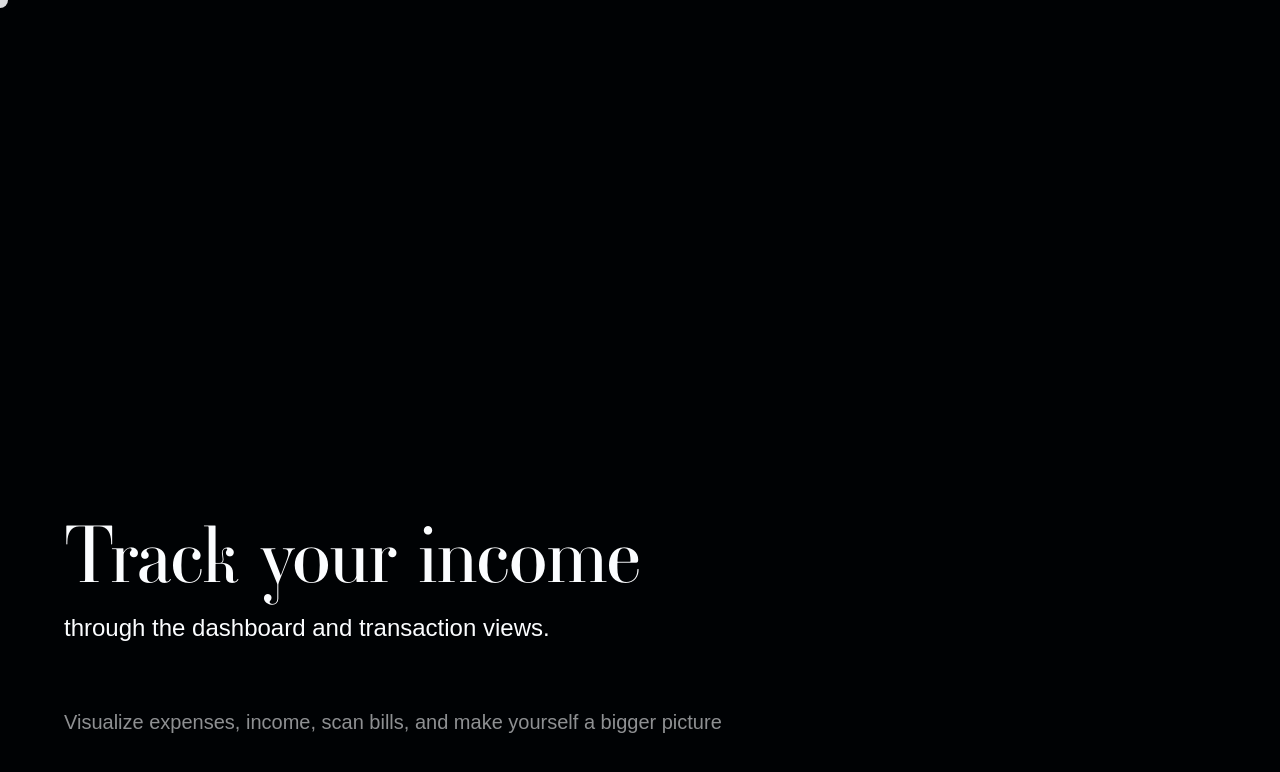
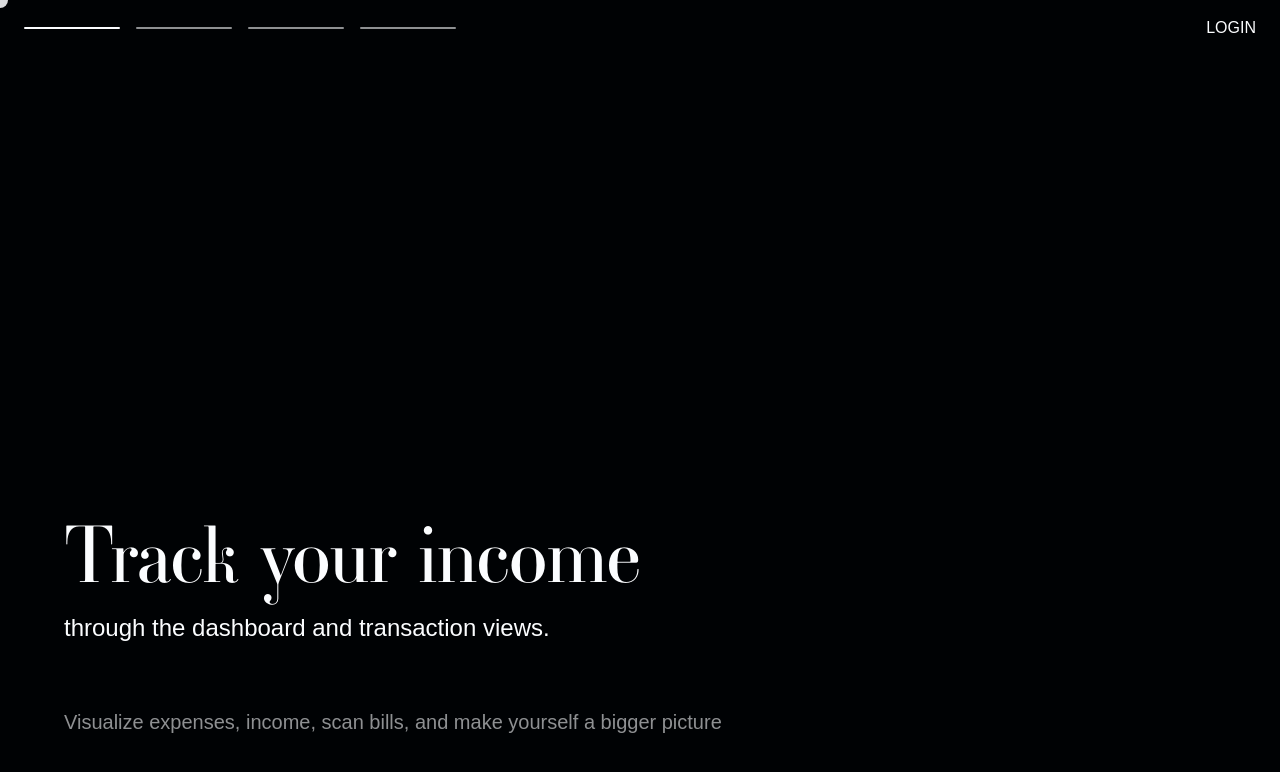
Before and after one commit to n-zngr/Financez-NextJs, a Next.js app in the folder financez/: page / in a window 1280 px wide. Both pictures are taken after a click on the button "Revolutionize your finances". Shown: the top 772 px of the page. Built offline with nearby package versions, Linux system fonts and the light colour scheme.

Commit message:
feat(onboarding): Added nav to OnboardingLogic, added dynamic navbar page indicator, updated transition on all Onboarding pages

```diff
--- a/financez/src/app/onboarding/Onboarding-1.tsx
+++ b/financez/src/app/onboarding/Onboarding-1.tsx
@@ -4,7 +4,7 @@ import { OnboardingProps } from '@/components/OnboardingLogic';
 const Onboarding1: FC<OnboardingProps> = ({ onNext }) => {
     // Landing Page
     return (
-        <div className="flex flex-col justify-end min-h-screen">
+        <div className="flex flex-col justify-end min-h-screen w-full">
             <div className="px-16 text-white-5">
                 <h1 className="font-ambroise font-demi text-7_5xl">Financez-vous</h1>
                 <h2 className="font-thin text-2xl pt-2">Finance yourself</h2>
--- a/financez/src/app/onboarding/Onboarding-3.tsx
+++ b/financez/src/app/onboarding/Onboarding-3.tsx
@@ -4,7 +4,7 @@ import { OnboardingProps } from '@/components/OnboardingLogic';
 const Onboarding3: FC<OnboardingProps> = ({ onNext }) => {
     // Feature - Budgeting
     return (
-        <button onClick={onNext} className="flex flex-col justify-end min-h-screen text-left">
+        <button onClick={onNext} className="flex flex-col justify-end min-h-screen text-left w-full">
             <div className="px-16 text-white-5">
                 <h1 className="font-ambroise font-demi text-7_5xl">Set your goals</h1>
                 <h2 className="font-thin text-2xl pt-2">through the budget view.</h2>
--- a/financez/src/app/onboarding/Onboarding-4.tsx
+++ b/financez/src/app/onboarding/Onboarding-4.tsx
@@ -4,7 +4,7 @@ import { OnboardingProps } from '@/components/OnboardingLogic';
 const Onboarding4: FC<OnboardingProps> = ({ onNext }) => {
     // Select Account Type (Personal or Business)
     return (
-        <button onClick={onNext} className="flex flex-col justify-end min-h-screen text-left">
+        <button onClick={onNext} className="flex flex-col justify-end min-h-screen text-left w-full">
             <div className="px-16 text-white-5">
                 <h1 className="font-ambroise font-demi text-7_5xl">Select your account</h1>
                 <h2 className="font-thin text-2xl pt-2">that fits your needs.</h2>
--- a/financez/src/app/onboarding/Onboarding-5.tsx
+++ b/financez/src/app/onboarding/Onboarding-5.tsx
@@ -5,7 +5,7 @@ import Plans from '@/components/Plans/Plans';
 const Onboarding5: FC<OnboardingProps> = ({ onNext }) => {
     // Select your plan (Standard, Prestige)
     return (
-        <div className='flex flex-col justify-end min-h-screen'>
+        <div className='flex flex-col justify-end min-h-screen w-full'>
             <Plans onNext={onNext}/>
             <div className='px-16 text-white-5'>
                 <h1 className='font-ambroise font-demi text-7_5xl'>Select your plan</h1>
--- a/financez/src/app/onboarding/onboarding-2.tsx
+++ b/financez/src/app/onboarding/onboarding-2.tsx
@@ -4,7 +4,7 @@ import { OnboardingProps } from '@/components/OnboardingLogic';
 const Onboarding2: FC<OnboardingProps> = ({ onNext }) => {
     // Feature - Tracking
     return (
-        <button onClick={onNext} className="flex flex-col justify-end min-h-screen text-left">
+        <button onClick={onNext} className="flex flex-col justify-end min-h-screen text-left w-full">
             <div className="px-16 text-white-5">
                 <h1 className="font-ambroise font-demi text-7_5xl">Track your income</h1>
                 <h2 className="font-thin text-2xl pt-2">through the dashboard and transaction views.</h2>
--- a/financez/src/components/OnboardingLogic.tsx
+++ b/financez/src/components/OnboardingLogic.tsx
@@ -27,21 +27,37 @@ const OnboardingLogic = () => {
         }
     };
 
+    const navTransition = currentPage === 1 ? 'translate-y-[-100%]' : 'translate-y-0';
+    const navVisibility = currentPage === 1 ? 'invisible' : 'visible';
+
     return (
         <div className='relative h-screen w-screen overflow-hidden'>
-            <div className={`absolute inset-0 transition-transform duration-500 ease-in-out ${currentPage === 1 ? 'translate-x-0' : '-translate-x-full'}`}>
+            {/*Nav*/}
+            <nav className={`fixed top-0 left-0 w-full bg-transparent py-4 px-6 flex items-center justify-between transition-transform duration-800 z-50 ${navVisibility} ${navTransition}`}>
+                <div className='flex gap-4'>
+                    <div className={`w-[96px] h-[2px] rounded transition-all duration-400 ${currentPage === 2 ? 'bg-white-5' : 'bg-gray-5'}`}></div>
+                    <div className={`w-[96px] h-[2px] rounded transition-all duration-400 ${currentPage === 3 ? 'bg-white-5' : 'bg-gray-5'}`}></div>
+                    <div className={`w-[96px] h-[2px] rounded transition-all duration-400 ${currentPage === 4 ? 'bg-white-5' : 'bg-gray-5'}`}></div>
+                    <div className={`w-[96px] h-[2px] rounded transition-all duration-400 ${currentPage === 5 ? 'bg-white-5' : 'bg-gray-5'}`}></div>
+                </div>
+                <div>
+                    <a className='text-white-5 font-light' href='/login'>LOGIN</a>
+                </div>
+            </nav>
+            {/*Onboarding Pages*/}
+            <div className={`absolute inset-0 transition-transform duration-600 ease-in-out ${currentPage === 1 ? 'translate-x-0' : '-translate-x-full'}`}>
                 <Onboarding1 onNext={nextPage}/>
             </div>
-            <div className={`absolute inset-0 transition-transform duration-500 ease-in-out ${currentPage === 2 ? 'translate-x-0' : currentPage < 2 ? 'translate-x-full' : '-translate-x-full'}`}>
+            <div className={`absolute inset-0 transition-transform duration-600 ease-in-out ${currentPage === 2 ? 'translate-x-0' : currentPage < 2 ? 'translate-x-full' : '-translate-x-full'}`}>
                 <Onboarding2 onNext={nextPage}/>
             </div>
-            <div className={`absolute inset-0 transition-transform duration-500 ease-in-out ${currentPage === 3 ? 'translate-x-0' : currentPage < 3 ? 'translate-x-full' : '-translate-x-full'}`}>
+            <div className={`absolute inset-0 transition-transform duration-600 ease-in-out ${currentPage === 3 ? 'translate-x-0' : currentPage < 3 ? 'translate-x-full' : '-translate-x-full'}`}>
                 <Onboarding3 onNext={nextPage}/>
             </div>
-            <div className={`absolute inset-0 transition-transform duration-500 ease-in-out ${currentPage === 4 ? 'translate-x-0' : currentPage < 4 ? 'translate-x-full' : '-translate-x-full'}`}>
+            <div className={`absolute inset-0 transition-transform duration-600 ease-in-out ${currentPage === 4 ? 'translate-x-0' : currentPage < 4 ? 'translate-x-full' : '-translate-x-full'}`}>
                 <Onboarding4 onNext={nextPage}/>
             </div>
-            <div className={`absolute inset-0 transition-transform duration-500 ease-in-out ${currentPage === 5 ? 'translate-x-0' : currentPage < 5 ? 'translate-x-full' : '-translate-x-full'}`}>
+            <div className={`absolute inset-0 transition-transform duration-600 ease-in-out ${currentPage === 5 ? 'translate-x-0' : currentPage < 5 ? 'translate-x-full' : '-translate-x-full'}`}>
                 <Onboarding5 onNext={nextPage}/>
             </div>
         </div>
--- a/financez/src/components/Plans/Plans.tsx
+++ b/financez/src/components/Plans/Plans.tsx
@@ -1,4 +1,3 @@
-
 import React, { FC, useState } from 'react';
 import { OnboardingProps } from '../OnboardingLogic';
 
--- a/financez/tailwind.config.ts
+++ b/financez/tailwind.config.ts
@@ -8,6 +8,11 @@ const config: Config = {
   ],
   theme: {
     extend: {
+      transitionDuration: {
+        '400': '400ms',
+        '600': '600ms',
+        '800': '800ms',
+      },
       backgroundImage: {
         'noise': "url('/img/noise-pattern.png')",
       },
```
